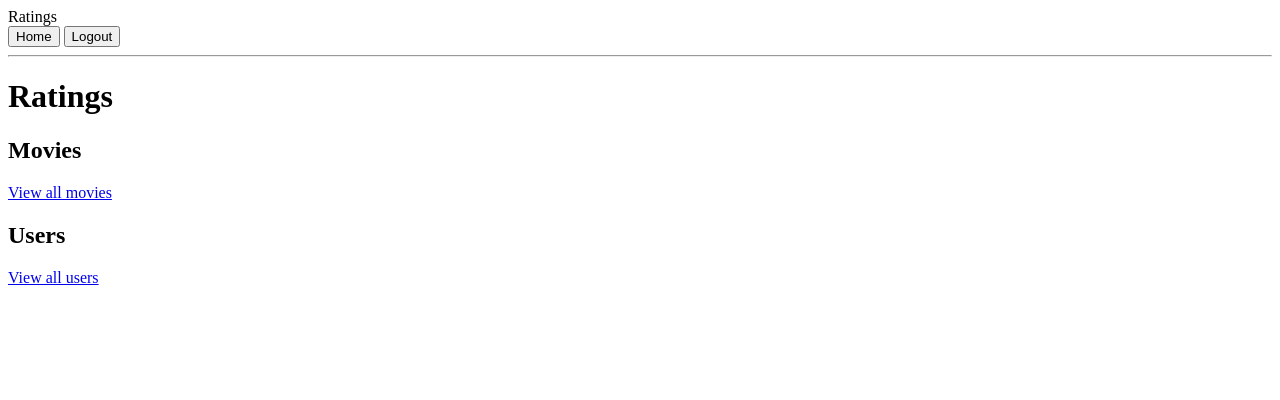
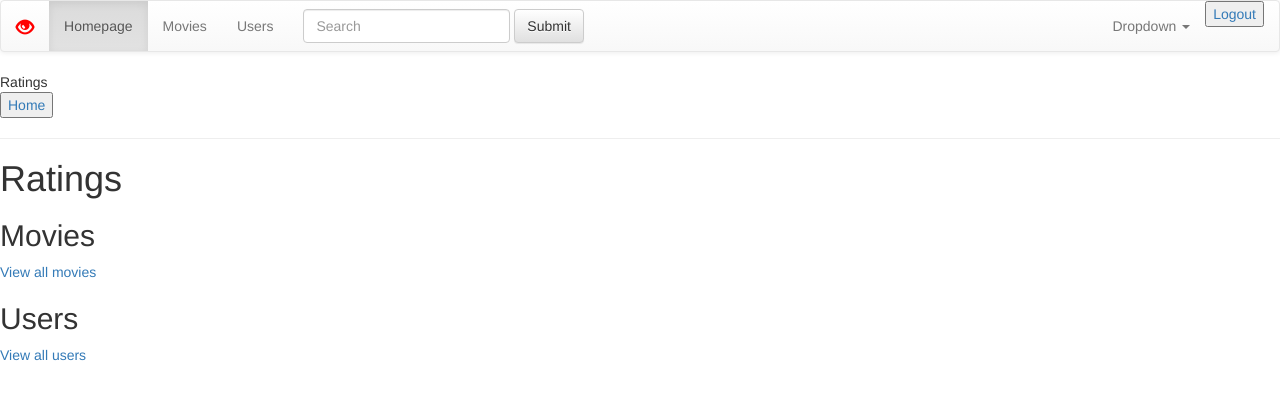
Before and after one commit to ZoeShirah/ratings-lab, a Flask app: page / in a window 1280 px wide. Shown: the top 400 px of the page. Run offline with Flask 2, Linux system fonts and the light colour scheme; the visitor is signed in with stand-in values (Sample User, id 1); some libraries are stand-ins or nearby versions.

Commit message:
added bootstrap

```diff
--- a/model.py
+++ b/model.py
@@ -112,6 +112,12 @@ class Rating(db.Model):
         return s % (self.rating_id, self.user_id, self. movie_id, self.score)
 
 
+def find_movie_by_title(title):
+
+    movie_list = Movie.query.filter_by(title=title).all()
+
+    return movie_list
+
 
 ##############################################################################
 # Helper functions
--- a/server.py
+++ b/server.py
@@ -10,7 +10,7 @@ import decimal
 from flask_sqlalchemy import SQLAlchemy
 import sqlalchemy
 
-from model import User, Rating, Movie, connect_to_db, db
+from model import User, Rating, Movie, connect_to_db, db, find_movie_by_title
 
 
 app = Flask(__name__)
@@ -270,6 +270,19 @@ def logout_process():
     return redirect('/sign-in')
 
 
+@app.route('/search', methods=['GET'])
+def search():
+
+    title = request.args.get('title')
+
+    movies = find_movie_by_title(title)
+
+    if len(movies) == 1:
+        movie_id = movies[0].movie_id
+        return redirect('movies/' + str(movie_id))
+
+    return render_template('results.html',
+                           movies=movies)
 
 
 if __name__ == "__main__":
--- a/templates/base.html
+++ b/templates/base.html
@@ -11,21 +11,72 @@
     </ul>
   {% endif %}
 {% endwith %}
+<!-- Latest compiled and minified CSS -->
+<link rel="stylesheet" href="https://maxcdn.bootstrapcdn.com/bootstrap/3.3.7/css/bootstrap.min.css" integrity="sha384-BVYiiSIFeK1dGmJRAkycuHAHRg32OmUcww7on3RYdg4Va+PmSTsz/K68vbdEjh4u" crossorigin="anonymous">
+
+<!-- Optional theme -->
+<link rel="stylesheet" href="https://maxcdn.bootstrapcdn.com/bootstrap/3.3.7/css/bootstrap-theme.min.css" integrity="sha384-rHyoN1iRsVXV4nD0JutlnGaslCJuC7uwjduW9SVrLvRYooPp2bWYgmgJQIXwl/Sp" crossorigin="anonymous">
 <script src="https://code.jquery.com/jquery.js"></script>
 </head>
 
+<nav class="navbar navbar-default">
+  <div class="container-fluid">
+    <!-- Brand and toggle get grouped for better mobile display -->
+    <div class="navbar-header">
+      <button type="button" class="navbar-toggle collapsed" data-toggle="collapse" data-target="#bs-example-navbar-collapse-1" aria-expanded="false">
+        <span class="sr-only">Toggle navigation</span>
+        <span class="icon-bar"></span>
+        <span class="icon-bar"></span>
+        <span class="icon-bar"></span>
+      </button>
+      <a class="navbar-brand glyphicon glyphicon-eye-open" style='color: red' aria-hidden="true" href="/users/962"></a>
+    </div>
 
+    <!-- Collect the nav links, forms, and other content for toggling -->
+    <div class="collapse navbar-collapse" id="bs-example-navbar-collapse-1">
+      <ul class="nav navbar-nav">
+        <li class="active"><a href="/">Homepage<span class="sr-only">(current)</span></a></li>
+        <li><a href="/movies">Movies</a></li>
+        <li><a href="/users">Users</a></li>
+
+      </ul>
+      <form class="navbar-form navbar-left" action='/search'>
+        <div class="form-group">
+          <input type="text" class="form-control" placeholder="Search" name='title'>
+        </div>
+        <button type="submit" class="btn btn-default">Submit</button>
+      </form>
+      <ul class="nav navbar-nav navbar-right">
+        {% if 'logged_in' in session %}
+        <li class="dropdown">
+          <a href="#" class="dropdown-toggle" data-toggle="dropdown" role="button" aria-haspopup="true" aria-expanded="false">Dropdown <span class="caret"></span></a>
+          <ul class="dropdown-menu">
+            <li><a href="/users/{{ session['user_id'] }}">{{ session['user_id'] }}</a></li>
+            <li><a href="#">Another action</a></li>
+            <li><a href="#">Something else here</a></li>
+            <li role="separator" class="divider"></li>
+            <li><a href="#">Separated link</a></li>
+          </ul>
+        </li>
+        {% endif %}
+        {% if 'logged_in' not in session %}
+          <a href='/sign-in'><button>LogIn</button></a>
+          <a href='/register'><button>Sign Up</button></a>
+        {% else %}
+          <a href='/logout'><button>Logout</button></a>
+        {% endif %}
+
+
+
+      </ul>
+    </div><!-- /.navbar-collapse -->
+  </div><!-- /.container-fluid -->
+</nav>
 <body>
   Ratings
   <br>
    <a href='/'><button>Home</button></a>
 
-  {% if 'logged_in' not in session %}
-    <a href='/sign-in'><button>LogIn</button></a>
-    <a href='/register'><button>Sign Up</button></a>
-  {% else %}
-    <a href='/logout'><button>Logout</button></a>
-  {% endif %}
 
   <hr>
 
@@ -35,5 +86,8 @@
 <script src='/static/scripts.js'></script>
 <script src='/static/{% block javascript %}PAGE SPECIFIC JAVASCRIPT{% endblock %}.js'></script>
 
+<!-- Latest compiled and minified JavaScript -->
+<script src="https://maxcdn.bootstrapcdn.com/bootstrap/3.3.7/js/bootstrap.min.js" integrity="sha384-Tc5IQib027qvyjSMfHjOMaLkfuWVxZxUPnCJA7l2mCWNIpG9mGCD8wGNIcPD7Txa" crossorigin="anonymous"></script>
+
 </body>
 </html>
```
Also changed, not shown: templates/results.html (added, +20 -0 lines), tests.py (added, +71 -0 lines).
